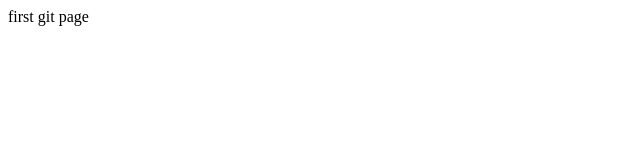
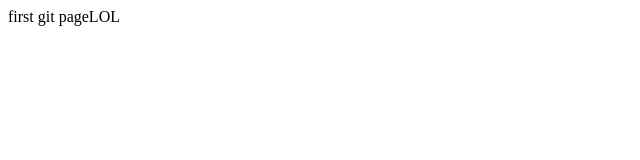
Before and after one commit to Fiaran/tmp-repo, a plain HTML site: page index.html in a window 1280 px wide. Shown: the full height of the page, 0-640 px from the left. Drawn offline with Linux system fonts and the light colour scheme.

Commit message:
add new word

```diff
--- a/index.html
+++ b/index.html
@@ -3,6 +3,6 @@
         <title>Html page</title>
     </head>
     <body>
-        first git page
+        first git pageLOL
     </body>
 </html>
```
